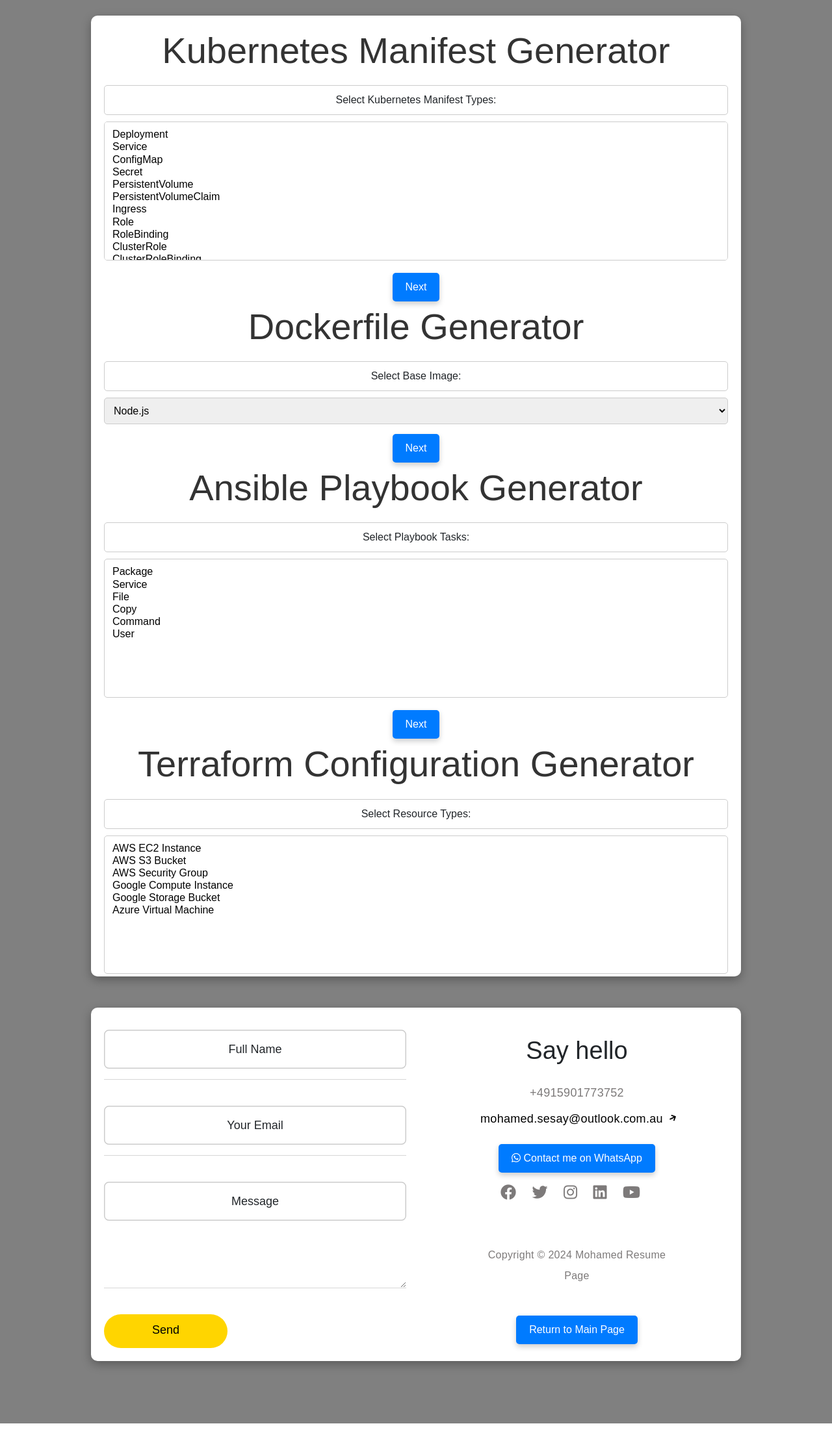
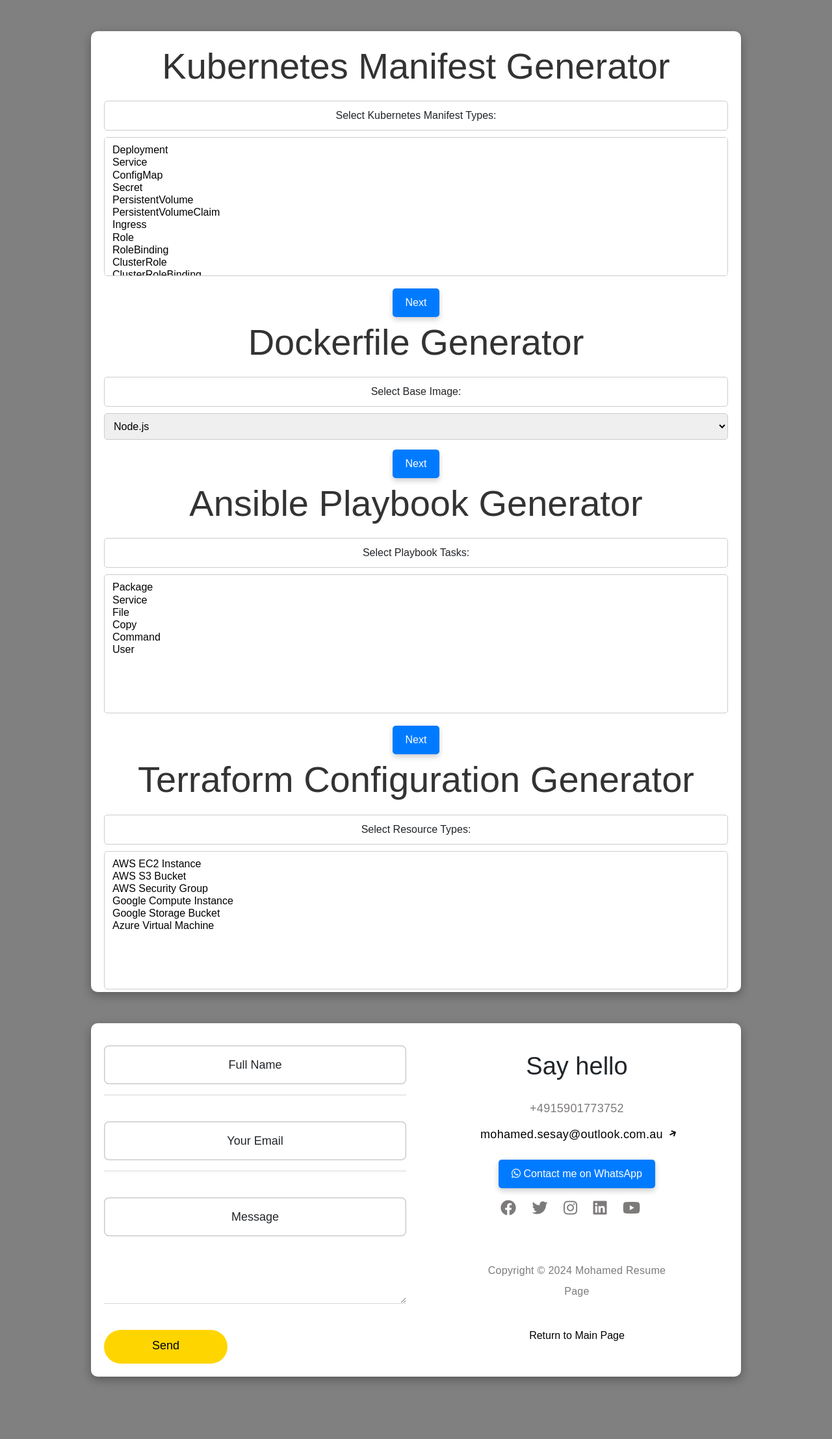
Before and after one commit to deeeye2/mohmed-cv, a Flask app: page /file-generator in a window 1280 px wide. Shown: the whole page at 65% size. Before the commit the page ends 2191 px from the top, so only its background shows below. Run offline with Flask 3, Linux system fonts and the light colour scheme; some libraries are stand-ins or nearby versions.

Commit message:
Update file_generator.html

```diff
--- a/templates/file_generator.html
+++ b/templates/file_generator.html
@@ -14,12 +14,10 @@
     <link rel="stylesheet" href="{{ url_for('static', filename='css/all.min.css') }}">
     <link rel="stylesheet" href="{{ url_for('static', filename='css/owl.carousel.min.css') }}">
     <link rel="stylesheet" href="{{ url_for('static', filename='css/owl.theme.default.min.css') }}">
+
+    <!-- MAIN CSS -->
     <link rel="stylesheet" href="{{ url_for('static', filename='css/tooplate-ben-resume-style.css') }}">
     <link rel="stylesheet" href="{{ url_for('static', filename='css/quiz.css') }}">
-    <link rel="stylesheet" href="{{ url_for('static', filename='css/custom_styles.css') }}">
-
-    <!-- jsyaml Library -->
-    <script src="https://cdn.jsdelivr.net/npm/js-yaml@4.1.0/dist/js-yaml.min.js"></script>
 
     <style>
         body {
@@ -122,27 +120,6 @@
         .category-btn:hover {
             transform: scale(1.05);
         }
-        .return-btn {
-            background-color: #007BFF;
-            border: none;
-            color: white;
-            padding: 10px 20px;
-            text-align: center;
-            text-decoration: none;
-            display: inline-block;
-            font-size: 16px;
-            margin: 5px 2px;
-            cursor: pointer;
-            border-radius: 5px;
-            box-shadow: 0 4px 8px rgba(0,0,0,0.2);
-            transition: transform 0.3s, box-shadow 0.3s;
-            position: relative;
-            z-index: 10; /* Ensure the button is on top */
-        }
-        .return-btn:hover {
-            transform: translateY(-2px);
-            box-shadow: 0 8px 16px rgba(0,0,0,0.3);
-        }
     </style>
 </head>
 <body data-spy="scroll" data-target="#navbarNav" data-offset="50">
@@ -161,7 +138,9 @@
         </div>
     </nav>
     <br>
+    <br>
     <div class="container">
+
 
         <h1>Kubernetes Manifest Generator</h1>
         <div id="k8sSelectionStep">
@@ -287,7 +266,6 @@
             <button class="btn" onclick="generateTerraformConfig()">Download</button>
             <button class="btn" onclick="editTerraformForm()">Edit</button>
             <button class="btn" onclick="cancelTerraformForm()">Cancel</button>
-            </div>
         </div>
     </div>
 
```
Lines whose indentation alone changed are shown as unchanged.
